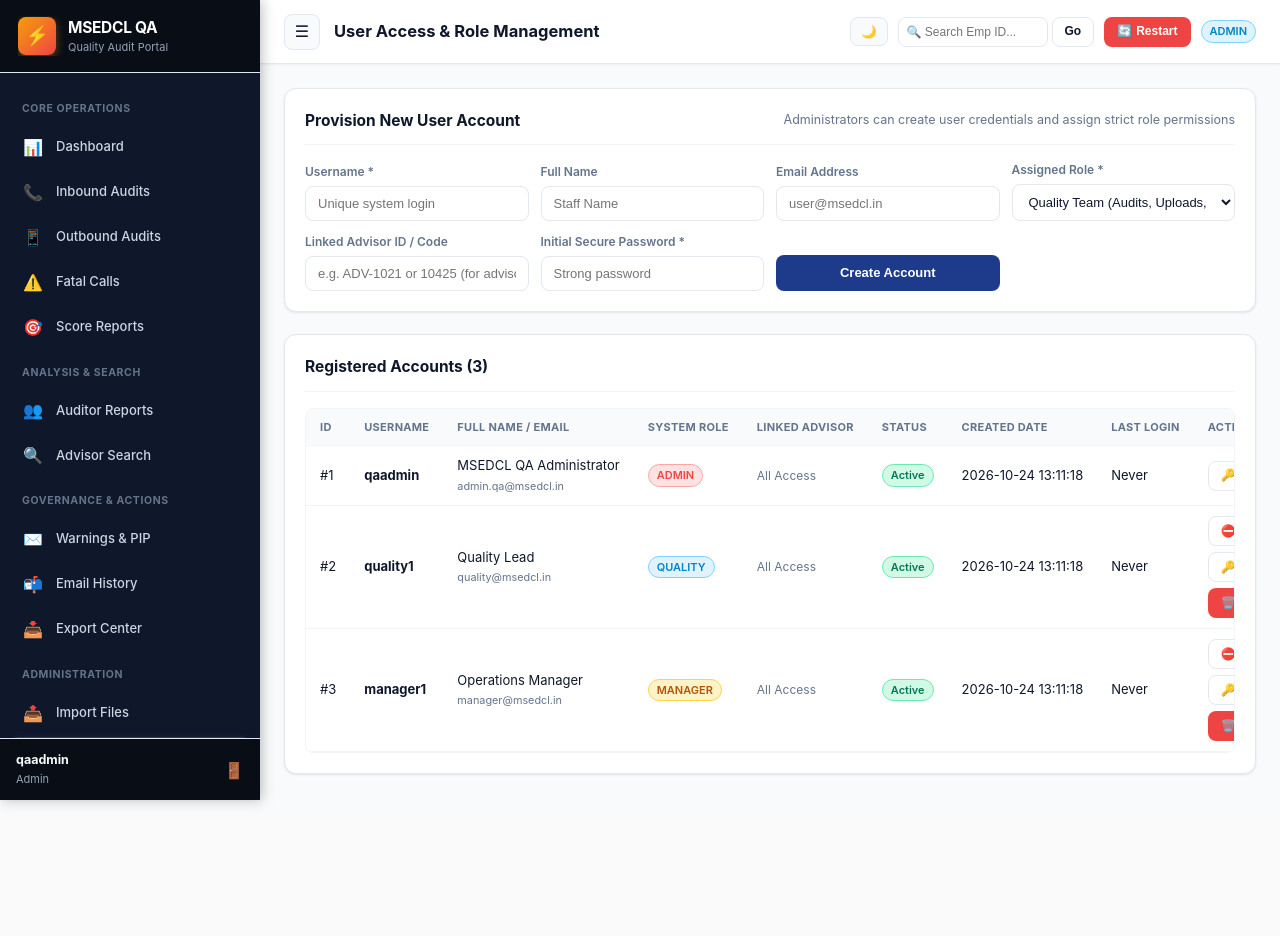
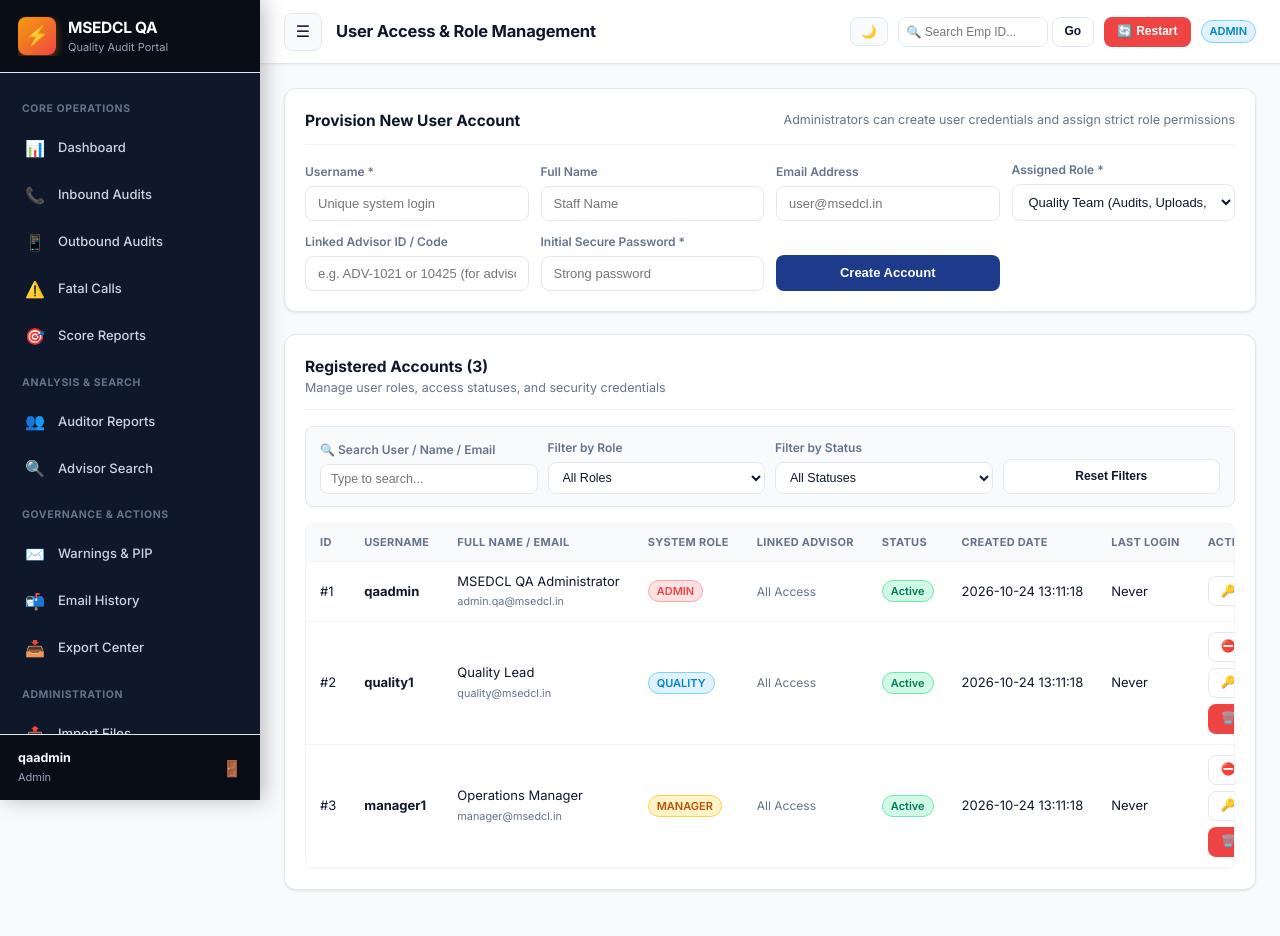
Before and after one commit to WeWake2026/MSEDCL, a Flask app: page /admin/users in a window 1280 px wide. Before the commit the page ends 806 px from the top, so only its background shows below. Run offline with Flask 3, Linux system fonts and the light colour scheme; the visitor is signed in with stand-in values (Sample User, id 1); data comes from the database, SQL or seed files in the repository.

Commit message:
feat(ui): add live filter and search for registered accounts, micro-animations for sidebar, glassmorphic topbar, and Inter font

```diff
--- a/static/css/style.css
+++ b/static/css/style.css
@@ -55,7 +55,8 @@
   --shadow-sm: 0 1px 3px 0 rgba(0, 0, 0, 0.08), 0 1px 2px -1px rgba(0, 0, 0, 0.05);
   --shadow: 0 4px 6px -1px rgba(0, 0, 0, 0.08), 0 2px 4px -2px rgba(0, 0, 0, 0.05);
   --shadow-lg: 0 12px 20px -3px rgba(0, 0, 0, 0.12), 0 4px 6px -4px rgba(0, 0, 0, 0.06);
-  --transition-fast: 0.2s cubic-bezier(0.4, 0, 0.2, 1);
+  --transition-fast: 0.22s cubic-bezier(0.4, 0, 0.2, 1);
+  --transition-smooth: 0.35s cubic-bezier(0.16, 1, 0.3, 1);
 }
 
 /* Dark Theme Overrides */
@@ -97,10 +98,11 @@
 html {
   font-size: 14px;
   -webkit-font-smoothing: antialiased;
+  -moz-osx-font-smoothing: grayscale;
 }
 
 body {
-  font-family: -apple-system, BlinkMacSystemFont, "Segoe UI", Roboto, "Helvetica Neue", Arial, sans-serif;
+  font-family: 'Inter', -apple-system, BlinkMacSystemFont, "Segoe UI", Roboto, "Helvetica Neue", Arial, sans-serif;
   background-color: var(--bg-body);
   color: var(--text-main);
   line-height: 1.5;
@@ -114,17 +116,17 @@ body {
   display: none;
   position: fixed;
   inset: 0;
-  background: rgba(0, 0, 0, 0.6);
-  backdrop-filter: blur(2px);
+  background: rgba(15, 23, 42, 0.65);
+  backdrop-filter: blur(4px);
   z-index: 95;
-  transition: opacity var(--transition-fast);
+  transition: opacity var(--transition-smooth);
 }
 .sidebar-overlay.active {
   display: block;
 }
 
 /* ==========================================================================
-   Sidebar Navigation
+   Sidebar Navigation (Modern Glassmorphism & Animations)
    ========================================================================== */
 .app-sidebar {
   width: var(--sidebar-w);
@@ -137,8 +139,8 @@ body {
   bottom: 0;
   left: 0;
   z-index: 100;
-  box-shadow: 2px 0 12px rgba(0, 0, 0, 0.25);
-  transition: width var(--transition-fast), transform var(--transition-fast);
+  box-shadow: 4px 0 20px rgba(0, 0, 0, 0.25);
+  transition: width var(--transition-smooth), transform var(--transition-smooth);
   overflow-x: hidden;
 }
 
@@ -218,7 +220,7 @@ body {
   display: flex;
   align-items: center;
   gap: 12px;
-  padding: 9px 12px;
+  padding: 10px 14px;
   color: #cbd5e1;
   text-decoration: none;
   font-size: 13px;
@@ -226,19 +228,44 @@ body {
   border-radius: var(--radius-sm);
   transition: all var(--transition-fast);
   white-space: nowrap;
+  position: relative;
+}
+
+.nav-item::before {
+  content: "";
+  position: absolute;
+  left: 0;
+  top: 15%;
+  bottom: 15%;
+  width: 3px;
+  background: var(--primary-light);
+  border-radius: 0 4px 4px 0;
+  opacity: 0;
+  transform: scaleY(0.4);
+  transition: all var(--transition-fast);
 }
 
 .nav-item:hover {
   background: var(--bg-sidebar-hover);
   color: #ffffff;
-  transform: translateX(3px);
+  transform: translateX(4px);
+}
+
+.nav-item:hover::before {
+  opacity: 0.8;
+  transform: scaleY(1);
 }
 
 .nav-item.active {
-  background: var(--primary);
+  background: linear-gradient(135deg, var(--primary), #2563eb);
   color: #ffffff;
   font-weight: 600;
-  box-shadow: 0 4px 12px var(--primary-glow);
+  box-shadow: 0 4px 14px var(--primary-glow);
+}
+
+.nav-item.active::before {
+  opacity: 1;
+  transform: scaleY(1);
 }
 
 .nav-item .icon {
@@ -246,10 +273,15 @@ body {
   width: 22px;
   min-width: 22px;
   text-align: center;
+  transition: transform var(--transition-fast);
+}
+
+.nav-item:hover .icon {
+  transform: scale(1.15);
 }
 
 .sidebar-footer {
-  padding: 12px 16px;
+  padding: 14px 18px;
   border-top: 1px solid var(--border);
   background: var(--bg-sidebar-header);
   font-size: 12px;
@@ -297,11 +329,15 @@ body.sidebar-collapsed .user-info {
 
 body.sidebar-collapsed .nav-item {
   justify-content: center;
-  padding: 11px;
+  padding: 12px;
+}
+
+body.sidebar-collapsed .nav-item:hover {
+  transform: translateY(-2px);
 }
 
 body.sidebar-collapsed .nav-item .icon {
-  font-size: 18px;
+  font-size: 20px;
 }
 
 body.sidebar-collapsed .user-badge {
@@ -313,7 +349,7 @@ body.sidebar-collapsed .app-main {
 }
 
 /* ==========================================================================
-   Main Content Area & Topbar
+   Main Content Area & Modern Glass Topbar
    ========================================================================== */
 .app-main {
   margin-left: var(--sidebar-w);
@@ -321,12 +357,14 @@ body.sidebar-collapsed .app-main {
   display: flex;
   flex-direction: column;
   min-width: 0;
-  transition: margin-left var(--transition-fast);
+  transition: margin-left var(--transition-smooth);
 }
 
 .app-topbar {
   min-height: var(--header-h);
-  background: var(--bg-card);
+  background: rgba(255, 255, 255, 0.88);
+  backdrop-filter: blur(8px);
+  -webkit-backdrop-filter: blur(8px);
   border-bottom: 1px solid var(--border);
   padding: 10px 24px;
   display: flex;
@@ -337,6 +375,11 @@ body.sidebar-collapsed .app-main {
   z-index: 90;
   box-shadow: var(--shadow-xs);
   gap: 16px;
+  transition: background-color var(--transition-fast), border-color var(--transition-fast);
+}
+
+[data-theme="dark"] .app-topbar {
+  background: rgba(19, 28, 46, 0.88);
 }
 
 .topbar-left {
@@ -353,21 +396,31 @@ body.sidebar-collapsed .app-main {
   white-space: nowrap;
   overflow: hidden;
   text-overflow: ellipsis;
+  letter-spacing: -0.2px;
 }
 
 .sidebar-toggle-btn {
   background: var(--bg-card-subtle);
   border: 1px solid var(--border);
   color: var(--text-main);
-  width: 36px;
-  height: 36px;
-  min-width: 36px;
+  width: 38px;
+  height: 38px;
+  min-width: 38px;
   border-radius: var(--radius-sm);
   display: flex;
   align-items: center;
   justify-content: center;
   cursor: pointer;
   transition: all var(--transition-fast);
+  font-size: 16px;
+}
+
+.sidebar-toggle-btn:hover {
+  background: var(--primary);
+  color: #fff;
+  border-color: var(--primary);
+  transform: scale(1.05);
+}
   font-size: 16px;
 }
 
--- a/templates/layout.html
+++ b/templates/layout.html
@@ -4,6 +4,9 @@
   <meta charset="utf-8">
   <meta name="viewport" content="width=device-width, initial-scale=1, shrink-to-fit=no">
   <title>{% block title %}MSEDCL Quality Audit Management System{% endblock %}</title>
+  <link rel="preconnect" href="https://fonts.googleapis.com">
+  <link rel="preconnect" href="https://fonts.gstatic.com" crossorigin>
+  <link href="https://fonts.googleapis.com/css2?family=Inter:wght@400;500;600;700;800&display=swap" rel="stylesheet">
   <link rel="stylesheet" href="{{ url_for('static', filename='css/style.css') }}">
   <script src="{{ url_for('static', filename='js/chart.umd.min.js') }}"></script>
   <!-- Initialize theme before body renders to avoid white flash -->
--- a/templates/user_management.html
+++ b/templates/user_management.html
@@ -45,13 +45,48 @@
   </form>
 </div>
 
-<!-- Registered Users Table -->
+<!-- Registered Users Table with Interactive Filter -->
 <div class="card">
   <div class="card-header">
-    <h3 class="card-title">Registered Accounts ({{ users|length }})</h3>
+    <div>
+      <h3 class="card-title">Registered Accounts (<span id="userCount">{{ users|length }}</span>)</h3>
+      <p class="card-subtitle">Manage user roles, access statuses, and security credentials</p>
+    </div>
   </div>
+
+  <!-- Live Client-Side Filter Bar -->
+  <div style="background:var(--bg-card-subtle);border:1px solid var(--border);border-radius:var(--radius-sm);padding:12px 14px;margin-bottom:16px;">
+    <div class="filter-grid" style="grid-template-columns: repeat(auto-fit, minmax(160px, 1fr));gap:10px;">
+      <div class="filter-group">
+        <label>🔍 Search User / Name / Email</label>
+        <input type="text" id="userFilterSearch" oninput="filterUserTable()" placeholder="Type to search..." class="form-control" style="padding:7px 10px;font-size:12.5px;">
+      </div>
+      <div class="filter-group">
+        <label>Filter by Role</label>
+        <select id="userFilterRole" onchange="filterUserTable()" class="form-control" style="padding:7px 10px;font-size:12.5px;">
+          <option value="all">All Roles</option>
+          <option value="admin">Administrator</option>
+          <option value="quality">Quality Team</option>
+          <option value="manager">Manager</option>
+          <option value="viewer">Advisor / Viewer</option>
+        </select>
+      </div>
+      <div class="filter-group">
+        <label>Filter by Status</label>
+        <select id="userFilterStatus" onchange="filterUserTable()" class="form-control" style="padding:7px 10px;font-size:12.5px;">
+          <option value="all">All Statuses</option>
+          <option value="active">Active Accounts</option>
+          <option value="inactive">Disabled Accounts</option>
+        </select>
+      </div>
+      <div style="display:flex;align-items:flex-end;">
+        <button type="button" onclick="resetUserFilters()" class="btn btn-secondary btn-sm" style="width:100%;height:35px;">Reset Filters</button>
+      </div>
+    </div>
+  </div>
+
   <div class="table-responsive">
-    <table class="data-table">
+    <table class="data-table" id="usersTable">
       <thead>
         <tr>
           <th>ID</th>
@@ -67,7 +102,7 @@
       </thead>
       <tbody>
         {% for u in users %}
-        <tr>
+        <tr class="user-row" data-username="{{ u.username|lower }}" data-name="{{ (u.full_name or '')|lower }}" data-email="{{ (u.email or '')|lower }}" data-role="{{ u.role|lower }}" data-status="{{ 'active' if u.active else 'inactive' }}">
           <td>#{{ u.id }}</td>
           <td><strong>{{ u.username }}</strong></td>
           <td>
@@ -154,5 +189,44 @@ function openPasswordModal(id, username) {
 function closePasswordModal() {
   document.getElementById('pwdModal').classList.remove('open');
 }
+
+// Live interactive filtering for registered accounts
+function filterUserTable() {
+  const query = (document.getElementById('userFilterSearch').value || '').trim().toLowerCase();
+  const role = (document.getElementById('userFilterRole').value || 'all').toLowerCase();
+  const status = (document.getElementById('userFilterStatus').value || 'all').toLowerCase();
+
+  const rows = document.querySelectorAll('#usersTable tbody tr.user-row');
+  let visibleCount = 0;
+
+  rows.forEach(row => {
+    const username = row.getAttribute('data-username') || '';
+    const name = row.getAttribute('data-name') || '';
+    const email = row.getAttribute('data-email') || '';
+    const r = row.getAttribute('data-role') || '';
+    const s = row.getAttribute('data-status') || '';
+
+    const matchesQuery = !query || username.includes(query) || name.includes(query) || email.includes(query);
+    const matchesRole = (role === 'all') || (r === role);
+    const matchesStatus = (status === 'all') || (s === status);
+
+    if (matchesQuery && matchesRole && matchesStatus) {
+      row.style.display = '';
+      visibleCount++;
+    } else {
+      row.style.display = 'none';
+    }
+  });
+
+  const countBadge = document.getElementById('userCount');
+  if (countBadge) countBadge.innerText = visibleCount;
+}
+
+function resetUserFilters() {
+  document.getElementById('userFilterSearch').value = '';
+  document.getElementById('userFilterRole').value = 'all';
+  document.getElementById('userFilterStatus').value = 'all';
+  filterUserTable();
+}
 </script>
 {% endblock %}
```
